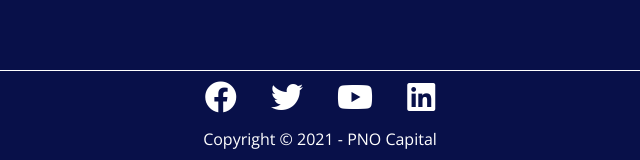
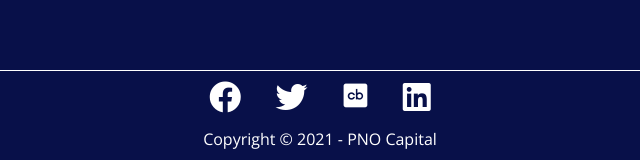
Before and after one commit to Talhakhan-pm/pnocapital, a plain HTML site: page about.html in a window 1280 px wide. Shown: the part 2106-2266 px from the top of the page, 305-945 px from the left. Drawn offline with nearby package versions, Linux system fonts and the light colour scheme.

Commit message:
animations 2

```diff
--- a/about.html
+++ b/about.html
@@ -91,7 +91,7 @@
       <div class="social">
         <a href="#"><i class="fab fa-facebook fa-2x"></i></a>
         <a href="#"><i class="fab fa-twitter fa-2x"></i></a>
-        <a href="#"><i class="fab fa-youtube fa-2x"></i></a>
+        <a href="#"><img src="./img/logos/cb_icon.png" alt=""></i></a>
         <a href="#"><i class="fab fa-linkedin fa-2x"></i></a>
         <p>Copyright &copy; 2021 - PNO Capital</p>
       </div>
```
Also changed, not shown: contact.html (+1 -1 lines), index.html (+1 -0 lines), portfolio.html (+1 -1 lines).
